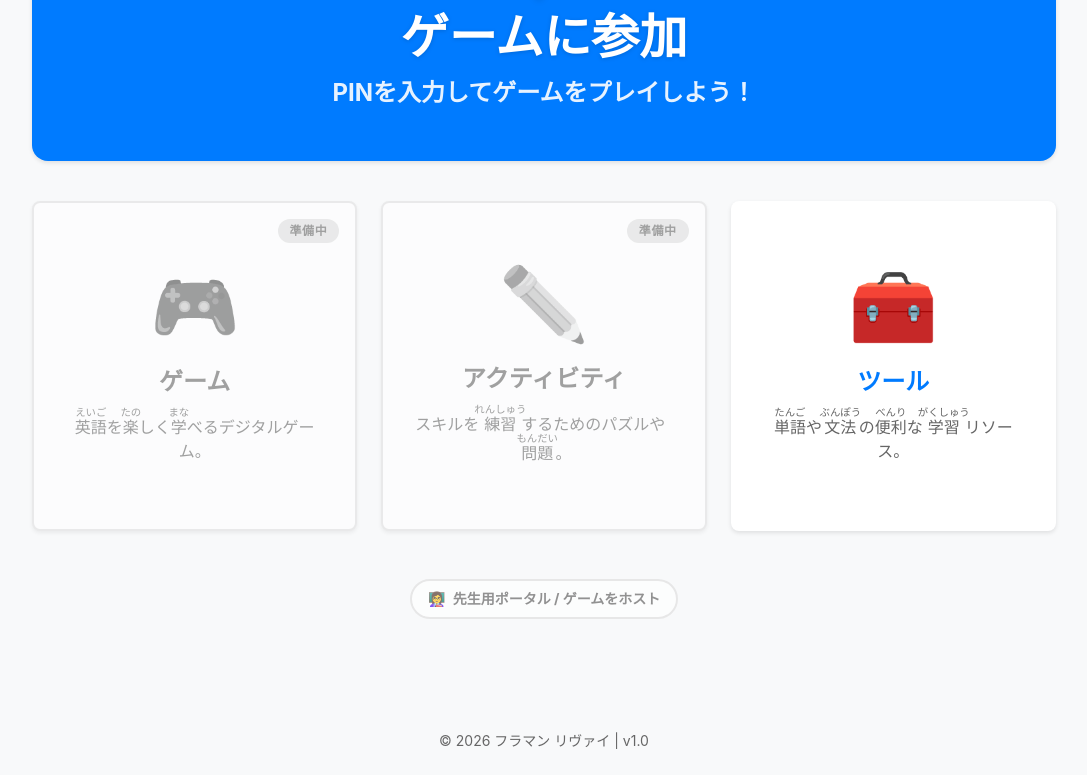
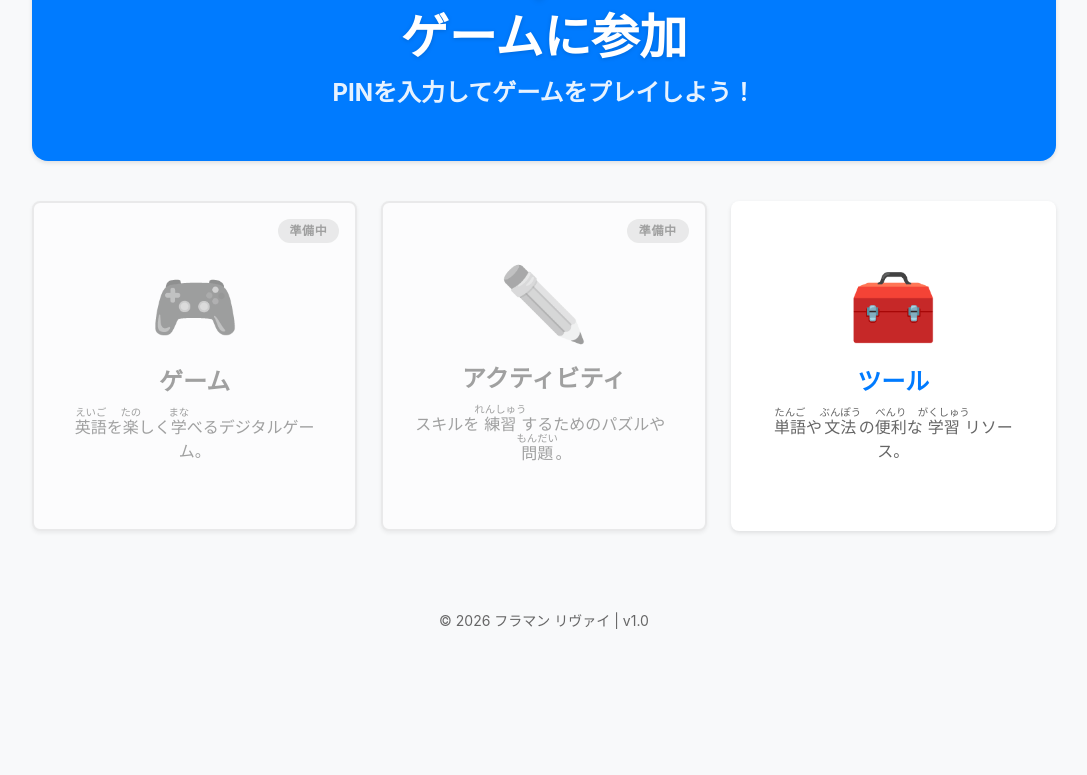
Before and after one commit to FlamanLevi/levi-sensei, a React (Vite) app: page /#/ in a window 1280 px wide. Shown: the part 401-1176 px from the top of the page, without its empty margins (96-1183 px from the left). After the commit the page ends 1056 px from the top, so only its background shows below. Built offline with nearby package versions, Linux system fonts and the light colour scheme; no server answers; the database is empty.

Commit message:
fix: remove prominent teacher portal link from student home page

```diff
--- a/src/pages/Home.jsx
+++ b/src/pages/Home.jsx
@@ -113,12 +113,6 @@ function Home({ t }) {
         </Link>
       </nav>
 
-      {/* Teacher Portal Link */}
-      <div className="mt-12 mb-8 text-center">
-        <Link to="/admin" className="inline-flex items-center justify-center gap-2 px-4 py-2 text-[var(--text-muted)] hover:text-[var(--primary-color)] font-bold text-sm transition-colors opacity-70 hover:opacity-100 bg-[var(--surface-color)] border-2 border-[var(--border-color)] rounded-full hover:border-[var(--primary-color)]">
-          <span>👩‍🏫</span> {t("Teacher Portal / Host Game", "先生用ポータル / ゲームをホスト")}
-        </Link>
-      </div>
     </div>
   );
 }
```
